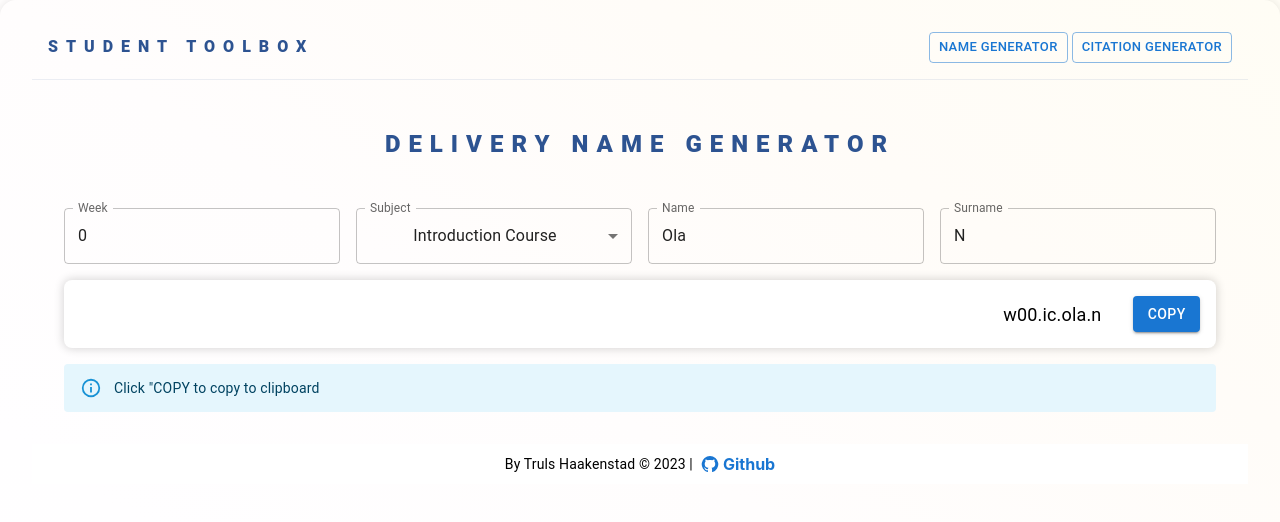
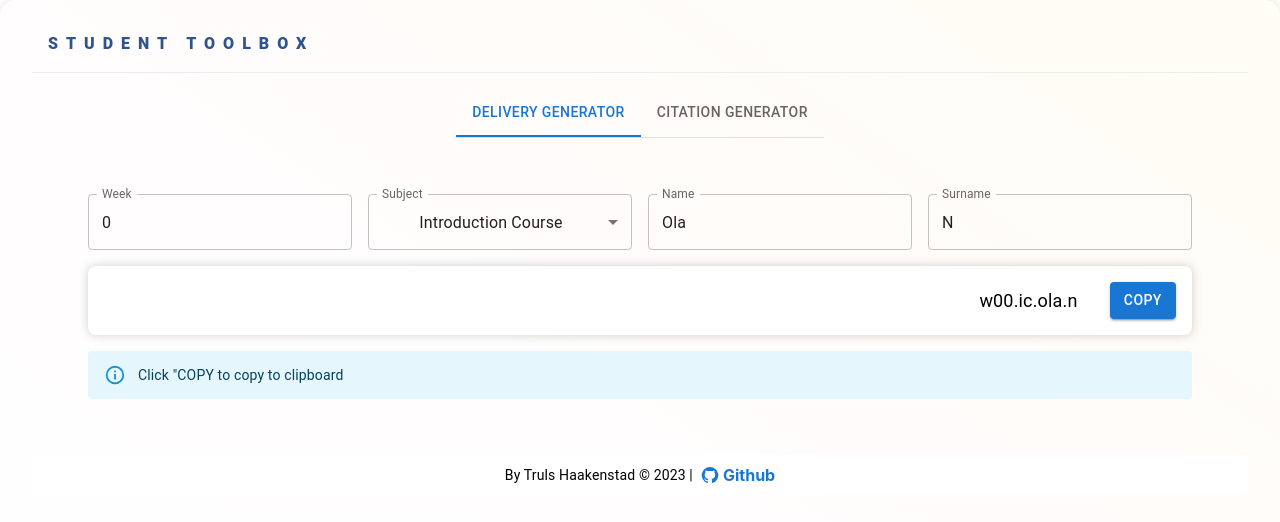
Before and after one commit to Menubrea/noroff-tools, a React (Vite) app: page / in a window 1280 px wide. Shown: the top 522 px of the page. Built offline with nearby package versions, Linux system fonts and the light colour scheme; what remarkable would draw is missing.

Commit message:
Configured project for use of tab menu

```diff
--- a/src/App.tsx
+++ b/src/App.tsx
@@ -1,15 +1,11 @@
 import "./App.css";
-import { Layout } from "./components";
-import { CodeGeneratorPage, HarvardizeItPage } from "./components/pages";
+import { Layout, TabNav } from "./components";
 
 function App() {
-  const route = window.location.pathname;
-
   return (
     <>
       <Layout>
-        {route === "/" && <CodeGeneratorPage />}
-        {route === "/harvardize-it" && <HarvardizeItPage />}
+        <TabNav />
       </Layout>
     </>
   );
--- a/src/components/UI/Layout.tsx
+++ b/src/components/UI/Layout.tsx
@@ -1,7 +1,6 @@
 import React from "react";
 import { Box, Typography, Link } from "@mui/material";
 import GitHubIcon from "@mui/icons-material/GitHub";
-import { CustomLink } from "../links";
 
 const Layout = ({ children }: { children: React.ReactNode }) => {
   return (
@@ -31,10 +30,6 @@ const Layout = ({ children }: { children: React.ReactNode }) => {
         >
           Student Toolbox
         </Typography>
-        <Box sx={{ display: "flex", gap: 0.5 }}>
-          <CustomLink href="/">Name Generator</CustomLink>
-          <CustomLink href="/harvardize-it">Citation Generator</CustomLink>
-        </Box>
       </Box>
 
       <Box component={"main"}>{children}</Box>
--- a/src/components/UI/index.tsx
+++ b/src/components/UI/index.tsx
@@ -1 +1,2 @@
 export { default as Layout } from "./Layout";
+export { default as TabNav } from "./TabNav";
--- a/src/components/forms/DeliveryForm.tsx
+++ b/src/components/forms/DeliveryForm.tsx
@@ -1,7 +1,6 @@
 import {
   Box,
   TextField,
-  Typography,
   FormControl,
   InputLabel,
   Select,
@@ -96,27 +95,6 @@ const DeliveryForm = () => {
 
   return (
     <Box>
-      <Box sx={{ marginBottom: 2, position: "relative" }}>
-        <Typography
-          variant="h5"
-          sx={{
-            display: "flex",
-            gap: 2,
-            alignItems: "center",
-            color: "#2d5391",
-            fontWeight: 900,
-            textTransform: "uppercase",
-            letterSpacing: 8,
-            width: "fit-content",
-            marginX: "auto",
-            marginBottom: 6,
-            marginTop: 2,
-          }}
-          component={"h1"}
-        >
-          Delivery Name Generator
-        </Typography>
-      </Box>
       <Box
         sx={{
           display: "flex",
--- a/src/components/forms/HarvardReference.tsx
+++ b/src/components/forms/HarvardReference.tsx
@@ -1,11 +1,4 @@
-import {
-  Box,
-  FormControl,
-  InputLabel,
-  MenuItem,
-  Select,
-  Typography,
-} from "@mui/material";
+import { Box, FormControl, InputLabel, MenuItem, Select } from "@mui/material";
 import React from "react";
 import { BookReference, JournalReference, WebsiteReference } from "..";
 
@@ -26,28 +19,10 @@ const HarvardReference = () => {
 
   return (
     <Box>
-      <Typography
-        variant="h5"
-        sx={{
-          display: "flex",
-          gap: 2,
-          alignItems: "center",
-          color: "#2d5391",
-          fontWeight: 900,
-          textTransform: "uppercase",
-          letterSpacing: 8,
-          width: "fit-content",
-          marginX: "auto",
-          marginY: 4,
-        }}
-        component={"h1"}
-      >
-        Harvard Citation Generator
-      </Typography>
       <FormControl
         sx={{
           width: 250,
-          margin: "2em auto 4em",
+          margin: "0 auto 4em",
           boxShadow: "0 0 10px 1px #00000010",
           padding: 2,
           borderRadius: 2,
```
